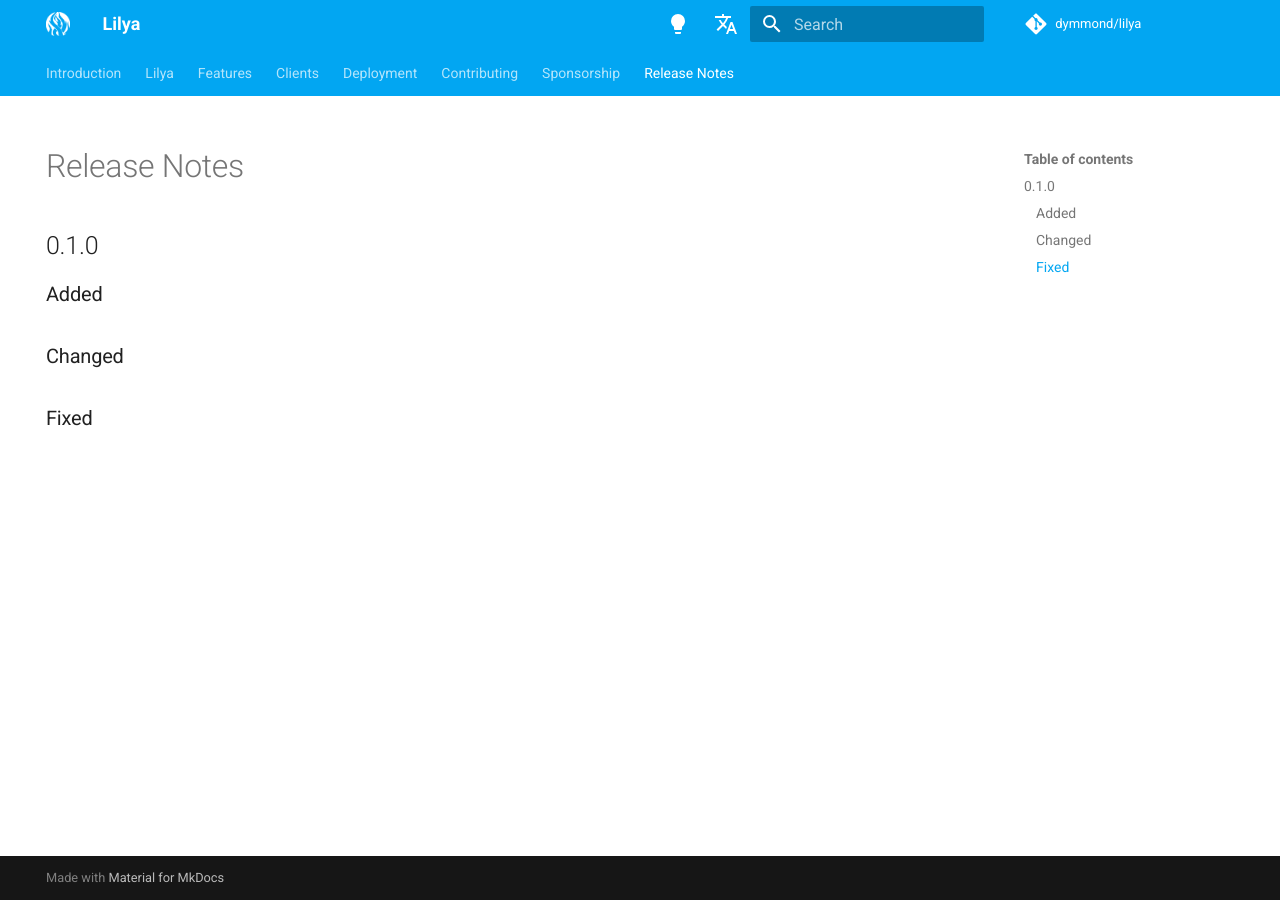
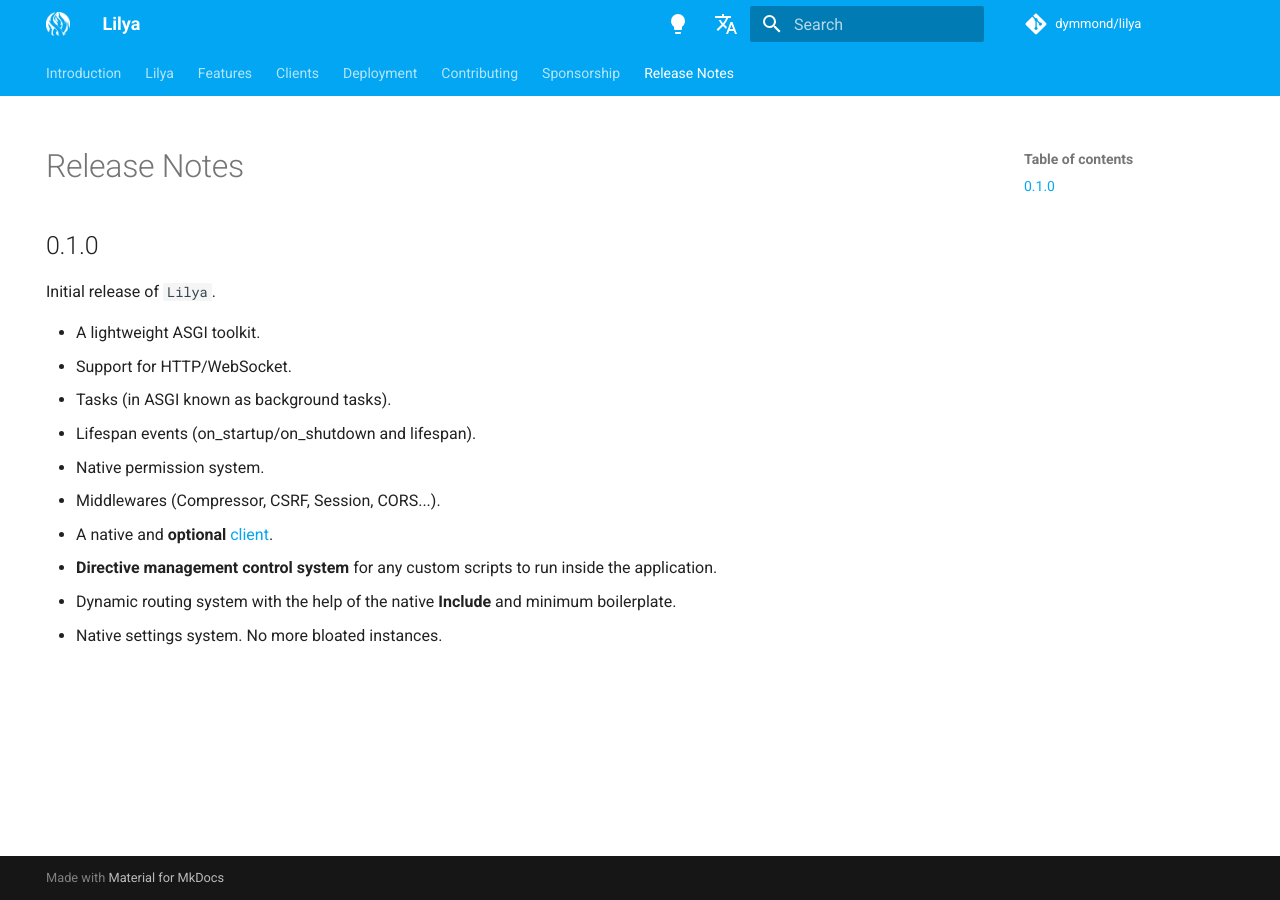
Before and after one commit to dymmond/lilya, an MkDocs documentation site: the page built from docs/release-notes.md, in a window 1280 px wide. Built offline with MkDocs 1.6.1 and Material for MkDocs 9.7.7, drawn with Linux system fonts in a browser that asks for light colours; comment, search, counter and statistics services are not loaded.

Commit message:
Add release notes for version 0.1.0

```diff
--- a/docs/release-notes.md
+++ b/docs/release-notes.md
@@ -7,8 +7,15 @@
 
 ## 0.1.0
 
-### Added
+Initial release of `Lilya`.
 
-### Changed
-
-### Fixed
+* A lightweight ASGI toolkit.
+* Support for HTTP/WebSocket.
+* Tasks (in ASGI known as background tasks).
+* Lifespan events (on_startup/on_shutdown and lifespan).
+* Native permission system.
+* Middlewares (Compressor, CSRF, Session, CORS...).
+* A native and **optional** [client](./lilya-cli.md).
+* **Directive management control system** for any custom scripts to run inside the application.
+* Dynamic routing system with the help of the native **Include** and minimum boilerplate.
+* Native settings system. No more bloated instances.
```
